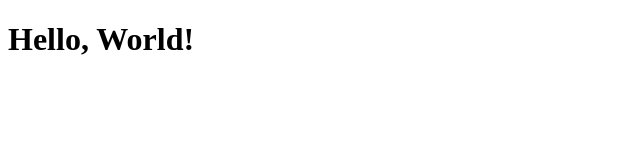
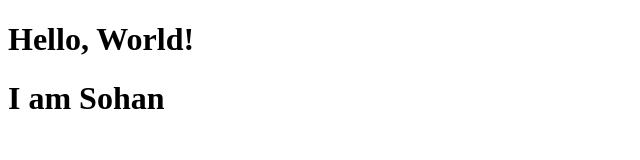
Before and after one commit to akhadesohan82-dotcom/devops-ci-demo, a plain HTML site: page index.html in a window 1280 px wide. Shown: the whole page, without its empty margins (0-640 px from the left). Drawn offline with Linux system fonts and the light colour scheme.

Commit message:
Update index.html

```diff
--- a/index.html
+++ b/index.html
@@ -5,5 +5,7 @@
 </head>
 <body>
     <h1>Hello, World!</h1>
+    <h1>I am Sohan</h1>
+
 </body>
 </html>
```
